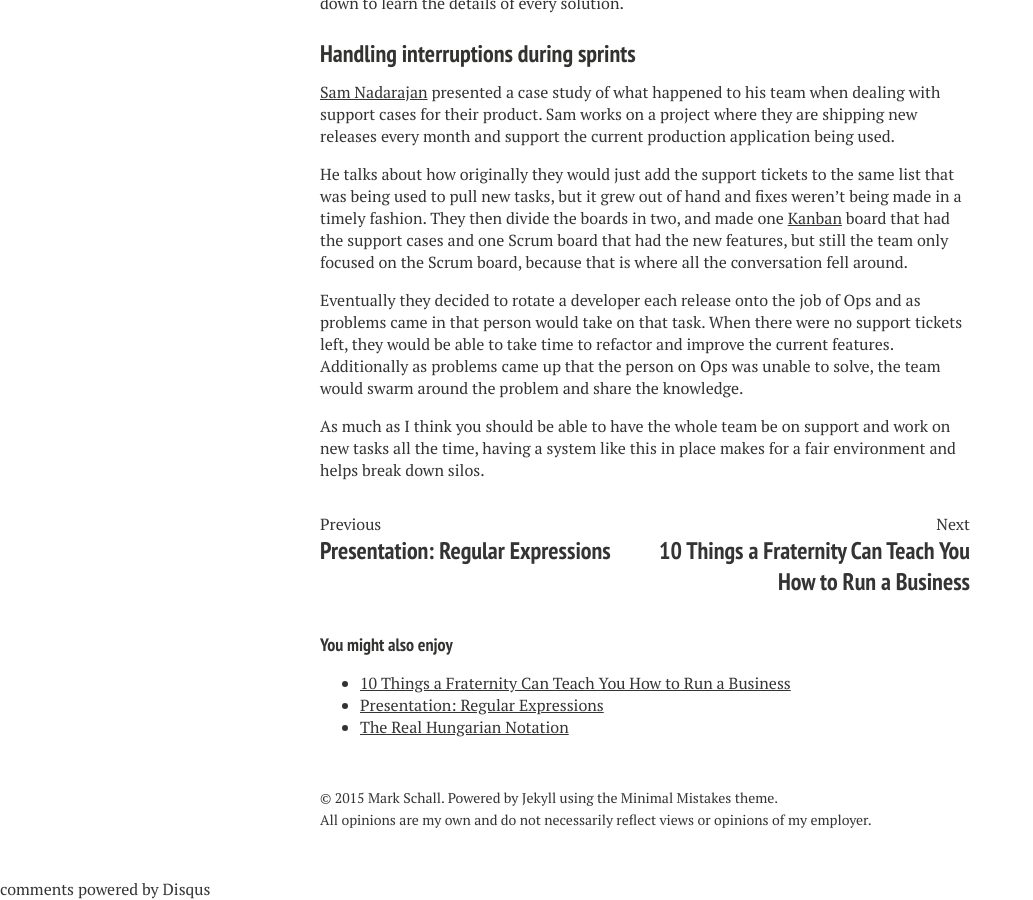
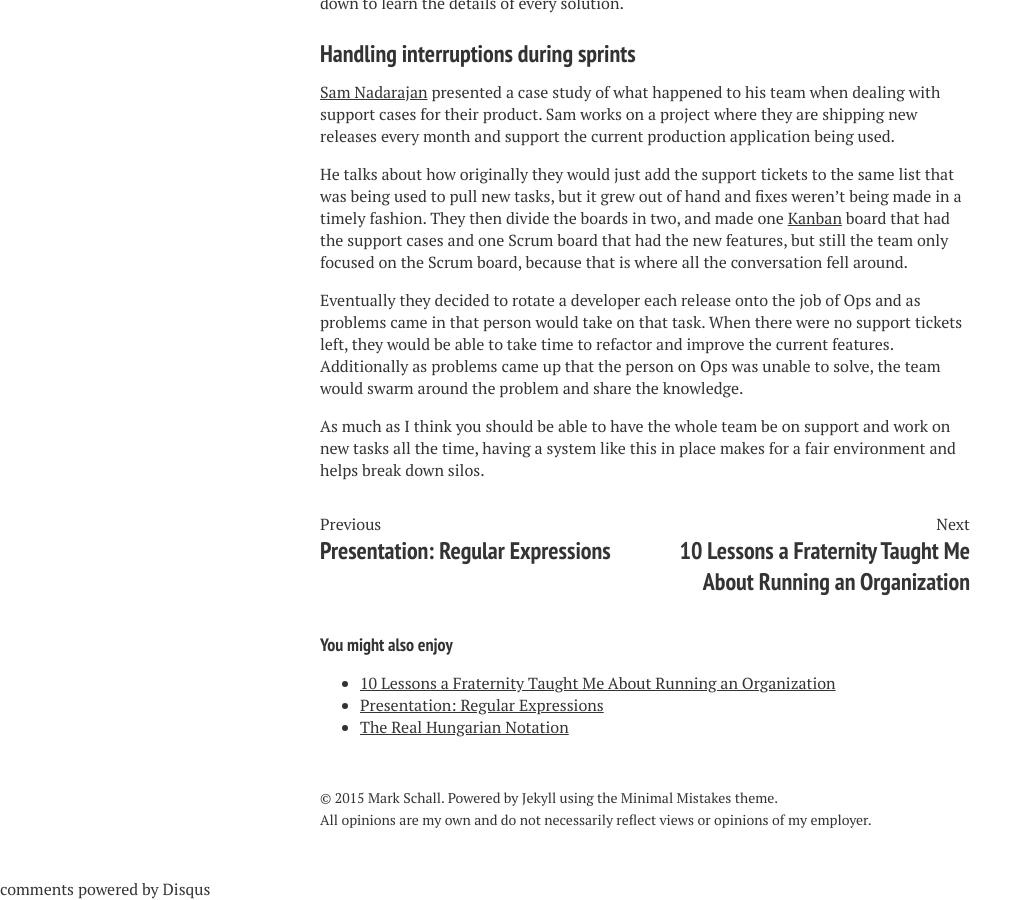
Before and after one commit to maschall/maschall.github.io, a Jekyll site: the page built from _posts/2015-05-05-agile-and-beyond-2015.md, in a window 1280 px wide and 900 px high, scrolled down 4670 px. Shown: the whole window, without its empty margins (0-1033 px from the left). Built offline with Jekyll 4.4.1, drawn with Linux system fonts in a browser that asks for light colours; nearby versions of some CDN libraries; comment, search, counter and statistics services are not loaded; some of the changed lines change nothing that is shown.

Commit message:
slight edit

```diff
--- a/_posts/2015-05-11-10-things-a-fraternity-can-teach-you-how-to-run-a-business.md
+++ b/_posts/2015-05-11-10-lessons-a-fraternity-taught-me-about-runnin-an-organization.md
@@ -1,6 +1,6 @@
 ---
 layout: post
-title: "10 Things a Fraternity Can Teach You How to Run a Business"
+title: "10 Lessons a Fraternity Taught Me About Running an Organization"
 date: 2015-05-11T11:10:08-04:00
 modified:
 categories:
@@ -10,7 +10,7 @@
   feature:
 ---
 
-In the Fall of 2006, I became a brother of the [Triangle Fraternity](http://triangle.org/) MSU chapter, a Fraternity for Engineering, Acrhcitectur and Science. During my time as an active brother, I learned a few lessons that have since applied well to the business world.
+In the Fall of 2006, I became a brother of the [Triangle Fraternity](http://triangle.org/) MSU chapter, a Fraternity for Engineering, Architecture and Science. During my time as an active brother, I learned a few lessons that have since applied well to the business world.
 
 ## Bring a new member in should come with hesitation
 
@@ -24,7 +24,7 @@
 
 When I was pledging the pledging class had to do some kind project to improve the chapter house, we chose to tile one of the bathroom floors that had been carpet.
 
-__Have new hires take time to improve their organization and suroundings, they start to take ownership and the current employees will show appreciation to them for it.__
+__Have new hires take time to improve their organization and surroundings, they start to take ownership and the current employees will show appreciation to them for it.__
 
 ## Secrets, oaths, and handshakes bind people that have never met before
 
@@ -36,9 +36,9 @@
 
 ## Rules in meetings allow you to get shit done
 
-Most fraternities follow [Robert's Rules of Order](http://www.robertsrules.org/) during all proceedings. It allows meetings with the entire house envolved to proceed effieciently and with courtesy to the fellow brothers. Meetings are the bane of employees, and every website that talks about improving them include purpose and order.
+Most fraternities follow [Robert's Rules of Order](http://www.robertsrules.org/) during all proceedings. It allows meetings with the entire house involved to proceed efficiently and with courtesy to the fellow brothers. Meetings are the bane of employees, and every website that talks about improving them include purpose and order.
 
-__Define rules such as how to call an end to the meeting without letting the facilitator just keep going or simple timelimits for a discussion, they will dramatically improve the morale of a meeting.__
+__Define rules such as how to call an end to the meeting without letting the facilitator just keep going or simple time limits for a discussion, they will dramatically improve the morale of a meeting.__
 
 ## A single decent is as important as a unified approval
 
@@ -64,12 +64,12 @@
 
 ## Don't forget to have fun
 
-Of course fraternities are nortorious for their parties and I couldn't write this post without saying that you need to have fun, but it is important that fun is not just by yourself or with just a handful of the other members. Sometimes we'd throw parites that were just for us and other times we'd invite everyone we could find.
+Of course fraternities are notorious for their parties and I couldn't write this post without saying that you need to have fun, but it is important that fun is not just by yourself or with just a handful of the other members. Sometimes we'd throw parties that were just for us and other times we'd invite everyone we could find.
 
 __The organization needs to make time for everyone to come together and have fun.__ No alcohol is needed to have fun, just a great atmosphere and lots of people.
 
 ## Marketing is key to a successful launch
 
-As I thought about a fraternity as a business, I was wondering what would the product or server that business would sell. Our fraternity would sell cups for the beer at parties, mostly to recoup the cost of the first keg and to keep the new ones coming. There were times that we wanted to have a party and noone would show up and sometimes we'd have to turn people away. The main difference between those parties was who we sent out to get people to come.
+As I thought about a fraternity as a business, I was wondering what would the product or server that business would sell. Our fraternity would sell cups for the beer at parties, mostly to recoup the cost of the first keg and to keep the new ones coming. There were times that we wanted to have a party and no one would show up and sometimes we'd have to turn people away. The main difference between those parties was who we sent out to get people to come.
 
 __When launching a new product, make sure there is enough buzz around it and the one pushing it really believes in it too.__
```
